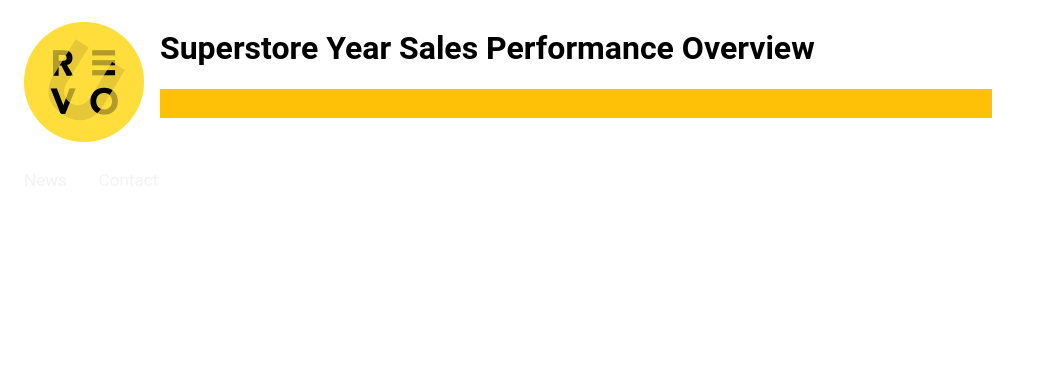
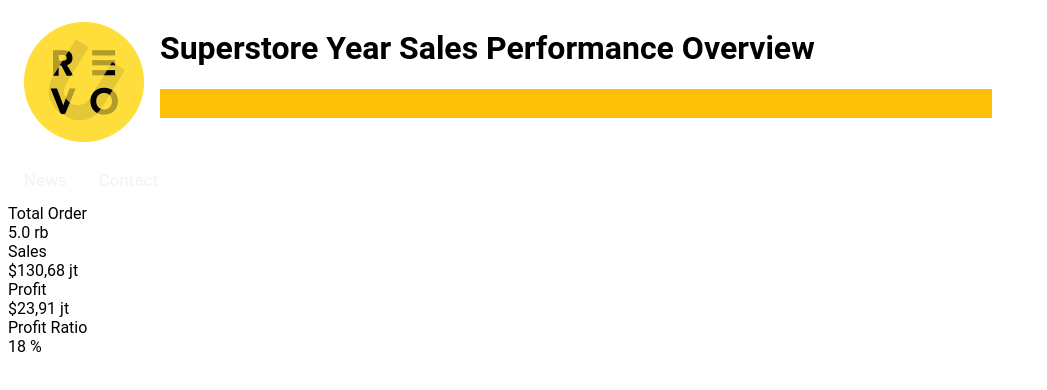
Before and after one commit to miftahurrrizki/km-feb24-surabaya-16, a plain HTML site: page html/index.html in a window 1280 px wide. Shown: the whole page, without its empty margins (0-1047 px from the left). Drawn offline with Linux system fonts and the light colour scheme.

Commit message:
Update index.html

```diff
--- a/html/index.html
+++ b/html/index.html
@@ -28,5 +28,27 @@
         <a href="#news">News</a>
         <a href="#contact">Contact</a>
       </div>
+      <div class="main">
+        <div class="skorcard">
+            <div class="card">
+                <div class="card-content">
+                    <div class="card-name">Total Order</div>
+                    <div class="number">5.0 rb</div>
+                </div>
+                <div class="card-content">
+                    <div class="card-name">Sales</div>
+                    <div class="number">$130,68 jt</div>
+                </div>
+                <div class="card-content">
+                    <div class="card-name">Profit</div>
+                    <div class="number">$23,91 jt</div>
+                </div>
+                <div class="card-content">
+                    <div class="card-name">Profit Ratio</div>
+                    <div class="number">18 %</div>
+                </div>
+            </div>
+        </div>
+    </div>
 </body>
 </html>
```
